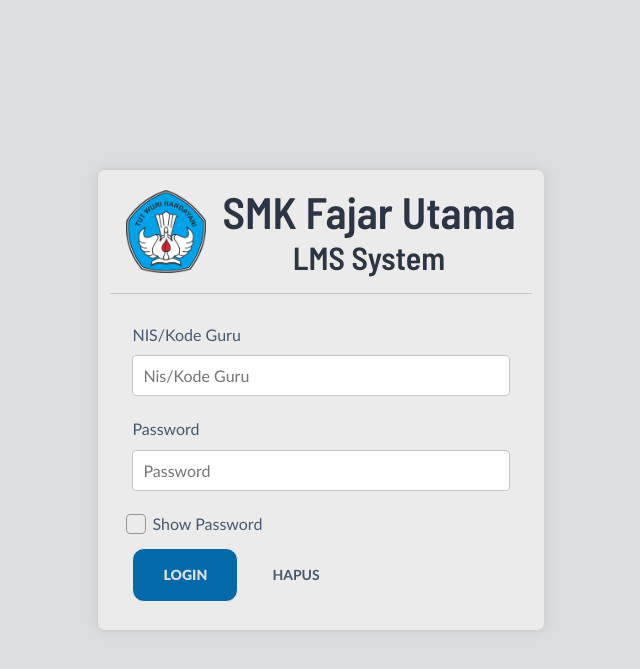
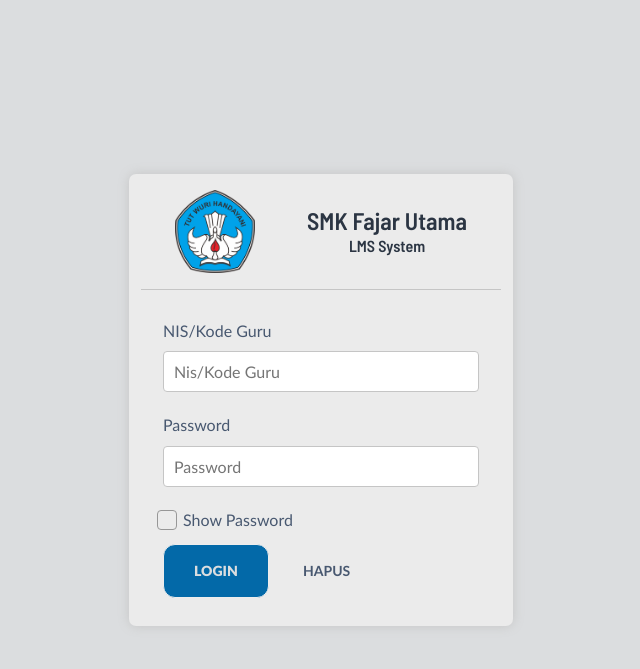
Before and after one commit to wdn-112/school-ms, a CodeIgniter 4 app: template app/Views/pages/index.php in a window 1280 px wide. Shown: the top 669 px of the page, without its empty margins (319-959 px from the left). Run offline with PHP 8.4 and a stand-in for CodeIgniter, Linux system fonts and the light colour scheme; the template is opened without the code that fills it, so the values that code supplies are empty; some libraries are stand-ins or nearby versions.

Commit message:
new comm

```diff
--- a/app/Views/pages/index.php
+++ b/app/Views/pages/index.php
@@ -6,8 +6,8 @@
             <div class="card-header" >
                 <img src="assets/img/logo.png" class="logo">
                 <div class="head">
-                    <h3>SMK Fajar Utama</h3>
-                    <h4>LMS System</h4>
+                    <h5>SMK Fajar Utama</h5>
+                    <h6>LMS System</h6>
                 </div>
             </div>
 
@@ -16,14 +16,16 @@
                     <div class="form-group">
                         <label for="">NIS/Kode Guru</label>
                         <input type="text" class="form-control" placeholder="Nis/Kode Guru" id="user">
+                        <span id="user-err"></span>
                     </div>
                     <div class="form-group">
                         <label for="">Password</label>
                         <input type="password" class="form-control" placeholder="Password" id="pass">
+                        <span id="pass-err"></span>
                     </div>
                     <input type="checkbox" id="check-pass"><label for="check-pass">Show Password</label>
                     <div class="form-group">
-                        <button type="submit" name="login_btn" class="btn btn--bordered btn--arrow btn-submit">Login</button>
+                        <button type="submit" id="login-btn" name="login_btn" class="btn btn--bordered btn--arrow btn-submit">Login</button>
                         <button class="btn cancel-btn" id="hapus">Hapus</button>
                     </div>
                 </form>
--- a/public/css/main.css
+++ b/public/css/main.css
@@ -18,7 +18,7 @@ body {
     background-color: var(--content);
     box-shadow:0 0 12px var(--shadow);
     border-radius: 7px;
-    position: relative;
+    max-width:24rem;
 }
 /* .cards:after {
     content: "";
@@ -43,6 +43,10 @@ body {
 /* forms */
 .form-group {
     margin:12px 6px 12px 6px;
+}
+.form-err-msg {
+    color:crimson;
+    font-size:0.8rem;
 }
 .form-control {
     width: 100%;
--- a/public/js/main.js
+++ b/public/js/main.js
@@ -3,6 +3,22 @@ $('#hapus').on('click', function(e) {
     $('#user').val('');
     $('#pass').val('');
 })
+$('#login-btn').on('click', function(e) {
+    if($('#user').val()=='')
+    {
+        $('#user-err').attr('class','form-err-msg');
+        $('#user-err').html('Username Tidak Boleh Kosong');
+        e.preventDefault();
+
+    }
+    if($('#pass').val()=='')
+    {
+        $('#pass-err').attr('class','form-err-msg');
+        $('#pass-err').html('Password Tidak Boleh Kosong');
+        e.preventDefault();
+
+    }
+});
 $('#check-pass').change(function() {
     if(this.checked)
     {
```
Also changed, not shown: public/css/index.min.css.
